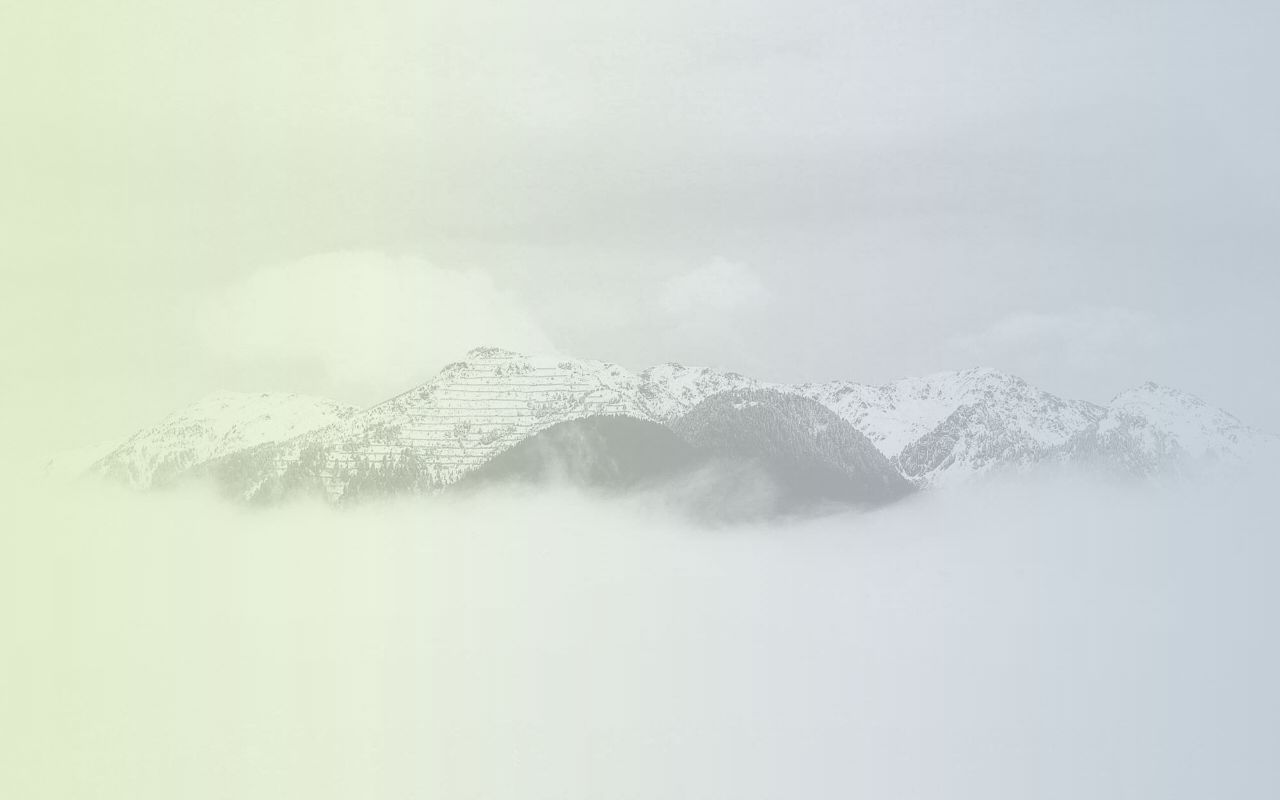
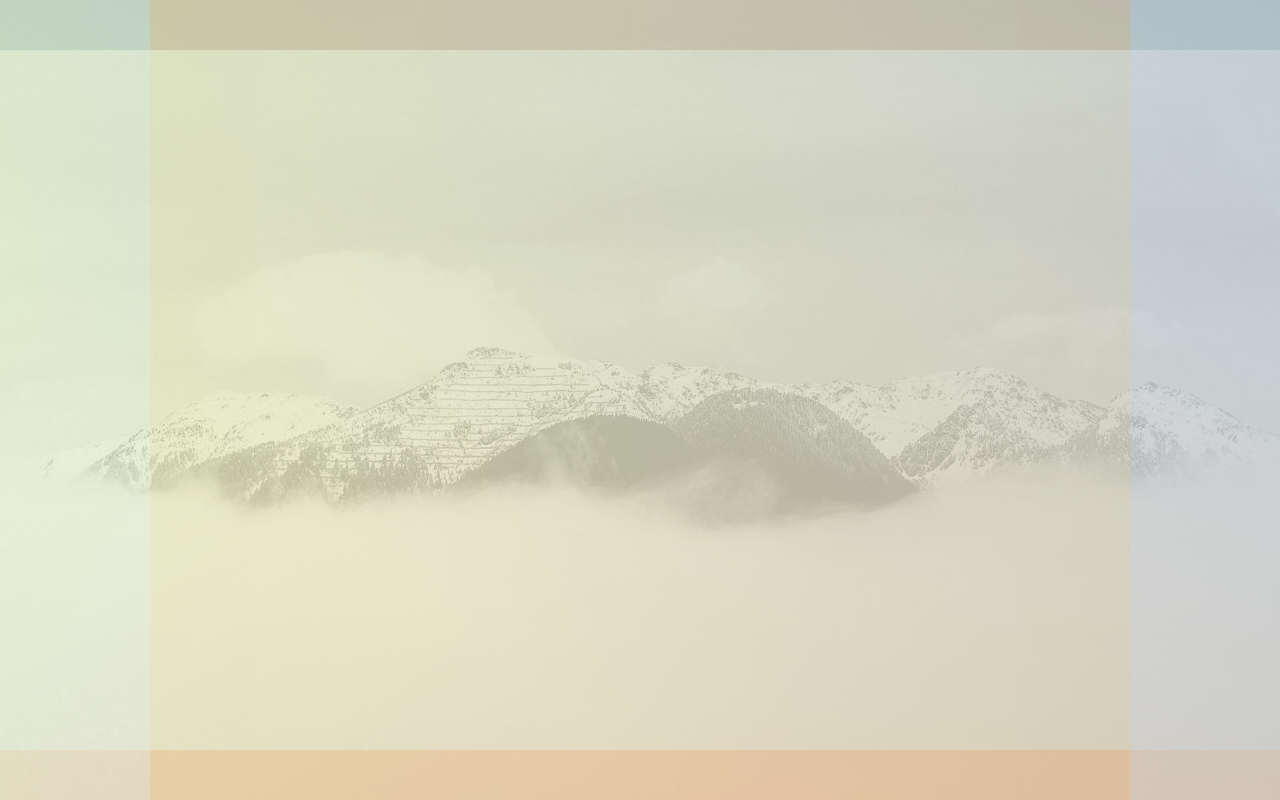
Before and after one commit to LandrumTrev/TriviaGame-WildernessSurvival, a plain HTML site: page index.html in a window 1280 px wide. Drawn offline with Linux system fonts and the light colour scheme.

Commit message:
header footer content structure

```diff
--- a/index.html
+++ b/index.html
@@ -7,15 +7,57 @@
     <meta http-equiv="X-UA-Compatible" content="ie=edge">
     <title>Wilderness Survival : Timed Quiz</title>
     <link rel="stylesheet" href="assets/css/styles.css">
-    <!-- <link rel="stylesheet" href="assets/css/normalize.css"> -->
+    <link rel="stylesheet" href="assets/css/normalize.css">
     <style>
         html {
             background:
                 linear-gradient(217deg, rgba(183, 197, 208, .8), rgba(183, 197, 208, 0) 70.71%),
                 linear-gradient(127deg, rgba(220, 235, 193, .8), rgba(220, 235, 193, 0) 70.71%),
-                /* linear-gradient(336deg, rgba(208, 198, 183, .8), rgba(208, 198, 183, 0) 70.71%), */
+                linear-gradient(336deg, rgba(208, 198, 183, .8), rgba(208, 198, 183, 0) 70.71%),
                 url(assets/images/wildback-01.jpg) no-repeat center center fixed;
             background-size: cover;
+        }
+
+        body {
+            /* margin: 0px; */
+        }
+
+        #head_container {
+            position: fixed;
+            top: 0;
+            width: 100%;
+            background-color: rgba(0, 75, 79, .1);
+            /* height: 50px; */
+        }
+
+        #head_content {
+            height: 50px;
+            background-color: rgba(244, 126, 48, .1);
+            max-width: 980px;
+            margin: 0px auto;
+        }
+
+        #content {
+            margin: 0 auto;
+            width: 980px;
+            height: 100vh;
+            background-color: rgba(248, 206, 61, .1);
+        }
+
+        #foot_container {
+            position: fixed;
+            bottom: 0;
+            width: 100%;
+            background-color: rgba(244, 126, 48, .1);
+            height: 50px;
+        }
+
+        #foot_content {
+            height: 50px;
+            background-color: rgba(244, 126, 48, .1);
+            /* border: 1px solid black; */
+            max-width: 980px;
+            margin: 0px auto;
         }
 
 
@@ -25,7 +67,21 @@
 
 <body>
 
+    <div id="head_container">
+        <div id="head_content">
 
+        </div>
+    </div>
+
+    <div id="content">
+
+    </div>
+
+    <div id="foot_container">
+        <div id="foot_content">
+
+        </div>
+    </div>
 
     <script src="assets/javascript/scripts.js"></script>
     <script>
```
